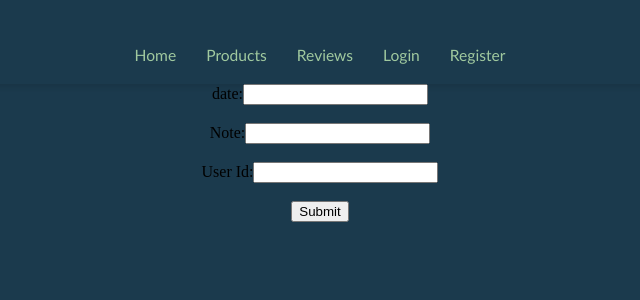
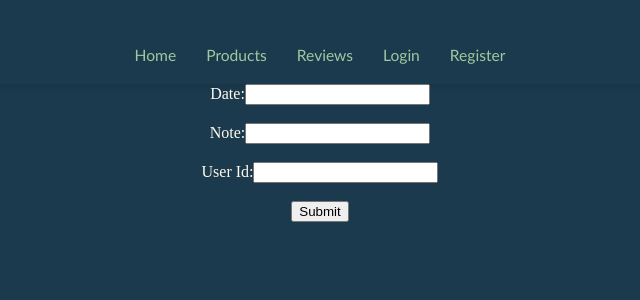
Before and after one commit to Drewski1987/Market-Frontend-G6, a React (Vite) app: page /orders/1 in a window 1280 px wide. Shown: the top 300 px of the page, without its empty margins (320-960 px from the left). Built offline with nearby package versions, Linux system fonts and the light colour scheme.

Commit message:
styling to order label

```diff
--- a/src/App.css
+++ b/src/App.css
@@ -144,3 +144,7 @@
 .orderNote{
   color:#a0c99f;
 }
+
+.orderLabel {
+  color:#fffaed;
+}
--- a/src/App.jsx
+++ b/src/App.jsx
@@ -3,7 +3,7 @@
 import Home from "./components/Home"
 import ProductDetail from "./components/ProductDetail";
 import ProductList from "./components/ProductList";
-import Login from "./components/login";
+import Login from "./components/Login";
 import Register from "./components/Register";
 import Account from "./components/userAccount";
 import Navigation from "./components/Navigation";
--- a/src/components/OrderForm.jsx
+++ b/src/components/OrderForm.jsx
@@ -46,15 +46,15 @@
 
         <div className="orderForm">
             <form onSubmit={handleSubmit}>
-            <label>
-                date:
+            <label className="orderLabel">
+                Date:
                 <input
                 name = "date"
                 onChange={(e)=>setdate(e.target.value)}
                 value={date}/>
             </label>
             <br/><br/>
-             <label>
+             <label className="orderLabel">
                 Note:
                 <input
                 name = "note"
@@ -62,7 +62,7 @@
                 value={note}/>
             </label>
             <br/><br/>
-             <label>
+             <label className="orderLabel">
                 User Id:
                 <input
                 name = "user_id"
```
